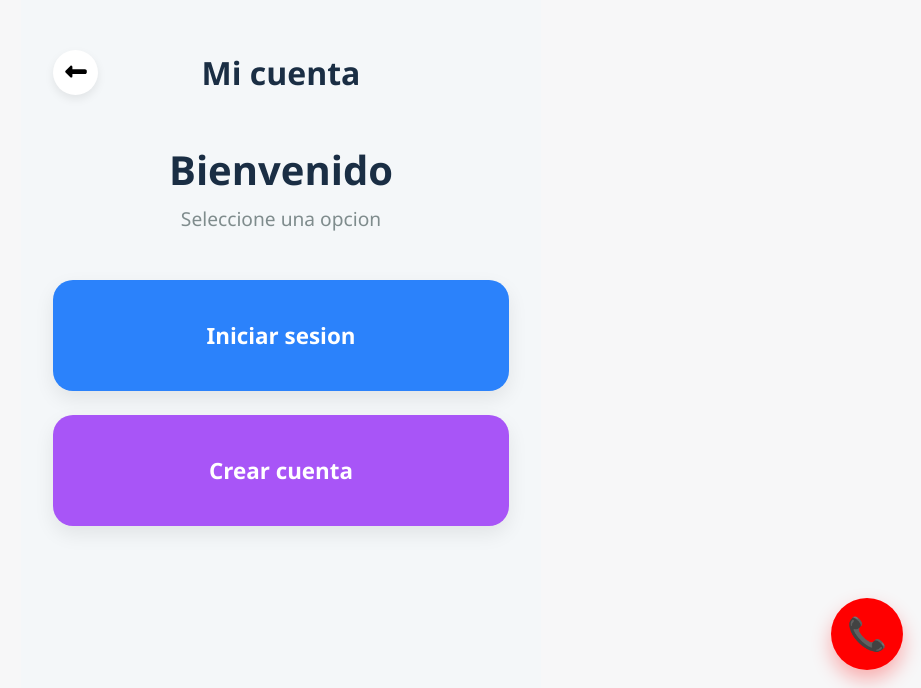
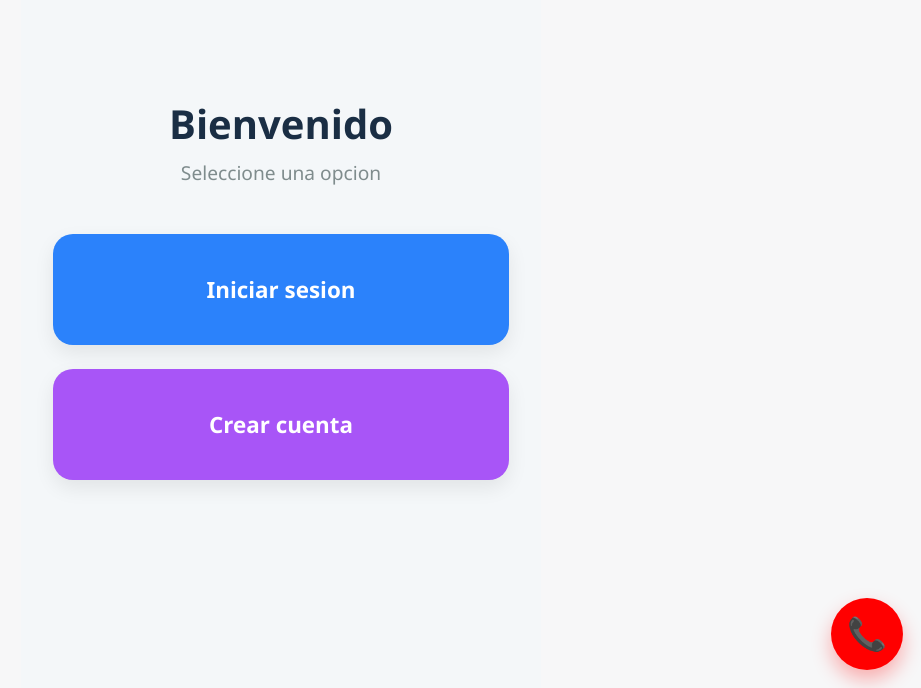
Before and after one commit to l2202/reminisi, a React (Vite) app: page /auth in a window 1280 px wide. Shown: the part 112-800 px from the top of the page, without its empty margins (359-1280 px from the left). Built offline with nearby package versions, Linux system fonts and the light colour scheme; no server answers.

Commit message:
arreglado auth sin flecha para nuevos users

```diff
--- a/src/pages/AuthHome.jsx
+++ b/src/pages/AuthHome.jsx
@@ -48,7 +48,8 @@ export default function AuthHome() {
 
   return (
     <div className="auth-container">
-      <GameHeader title="Mi cuenta" />
+      {hasSession && <GameHeader title="Mi cuenta" />}
+
       <h1>Bienvenido</h1>
       <p>Seleccione una opcion</p>
       <div className="auth-options">
```
